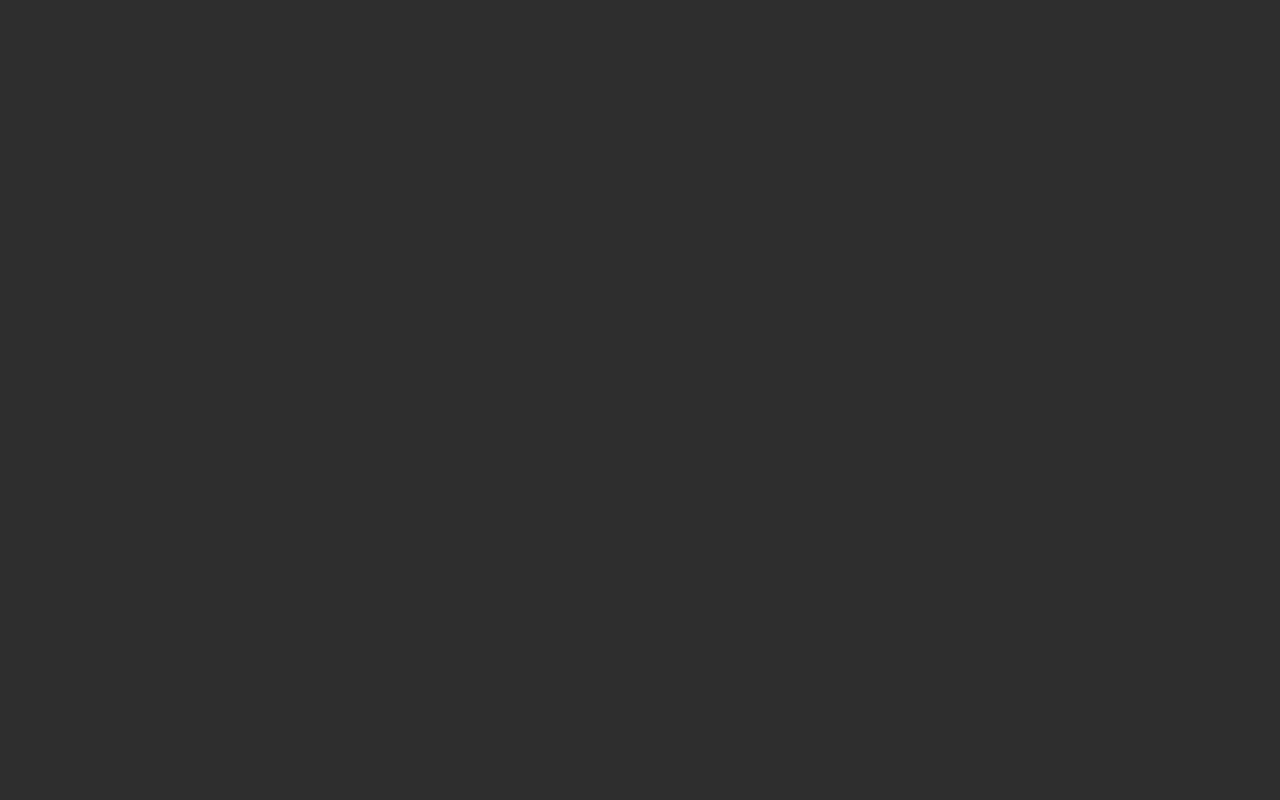
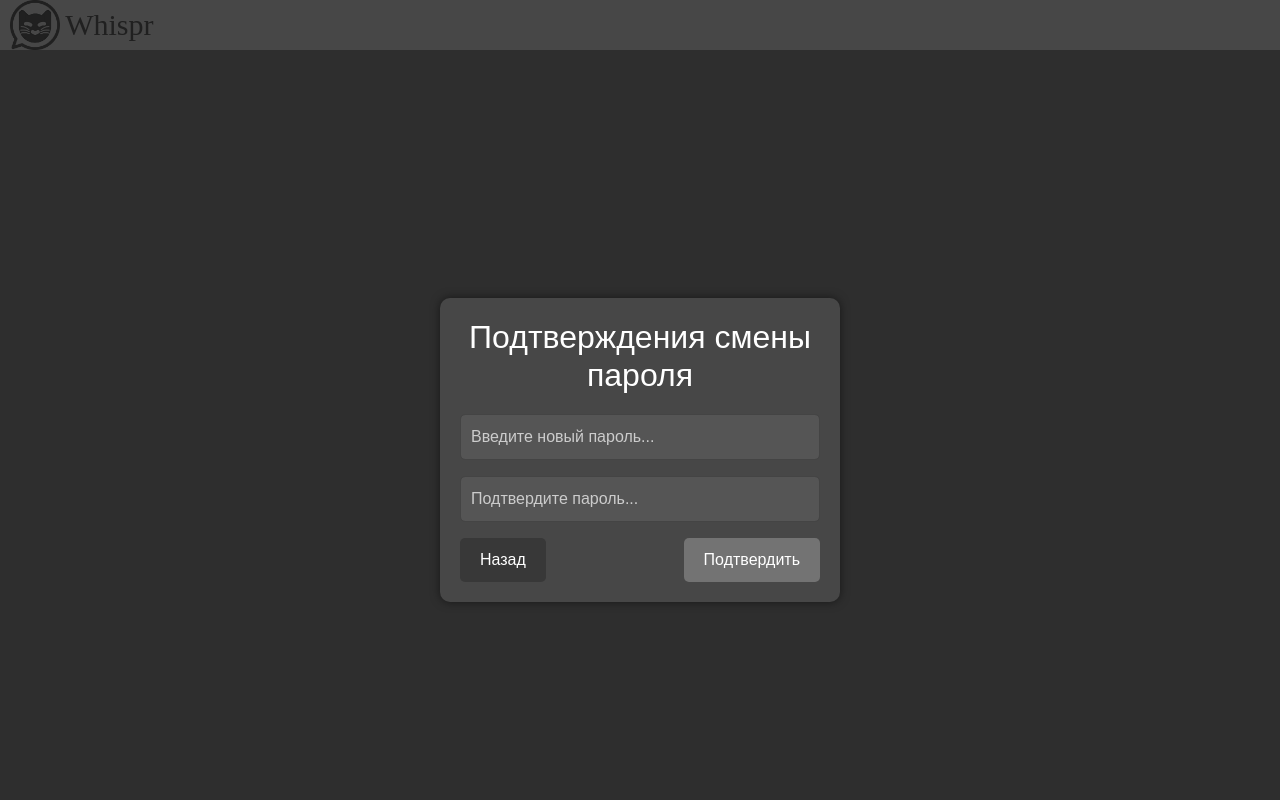
Before and after one commit to Tensai22/whispr_frontend, a React (Create React App) app: page /reset/1/1 in a window 1280 px wide. Before the commit this address had no page. Shown: the top 800 px of the page. Built offline with nearby package versions, Linux system fonts and the light colour scheme.

Commit message:
-Beta version of chat (Functionally working)

```diff
--- a/src/App.js
+++ b/src/App.js
@@ -8,6 +8,7 @@ import ChangePassword from "./components/ChangeResetPassword";
 import WelcomePage from "./components/WelcomePage";
 import ChangeProfilePasswordForm from "./components/ChangeProfilePassword";
 import LogoutButton from "./authorization/Logout";
+import ChangeResetPassword from "./components/ChangeResetPassword";
 
 const Router = ReactRouterDOM.BrowserRouter;
 const Route = ReactRouterDOM.Route;
@@ -30,10 +31,11 @@ const App = () => {
                 <Route path="/registration" element={<Register/>} />
                 <Route path="/reset_password" element={<ForgotPasswordPage/>}/>
                 <Route path="/login" element={<Login/>}/>
-                <Route path="/logout" component={<LogoutButton/>} />
+                <Route path="/logout" element={<LogoutButton/>} />
                 <Route path="/changepassword" element={<ChangePassword/>}/>
                 <Route path="/welcomepage" element={<WelcomePage/>}/>
                 <Route path="/changeprofilepassword" element={<ChangeProfilePasswordForm/>}/>
+                <Route path="/reset/:uidb64/:token" element={<ChangeResetPassword/>} />
             </Routes>
         </Router>
     );
--- a/src/authorization/Logout.js
+++ b/src/authorization/Logout.js
@@ -16,7 +16,7 @@ const LogoutButton = () => {
                 localStorage.removeItem('accessToken');
                 localStorage.removeItem('refreshToken');
 
-                navigate("/login'");
+                navigate("/login");
             }
         } catch (error) {
             console.error('Error logging out:', error);
--- a/src/components/ChangeProfilePassword.js
+++ b/src/components/ChangeProfilePassword.js
@@ -55,20 +55,22 @@ const ChangeProfilePasswordForm = () => {
                     <h2>Изменение пароля</h2>
                     <form onSubmit={handleSubmit(onSubmit)}>
                         <input
+                            name="old_password"
                             type="password"
                             className="form-control mb-3"
                             placeholder="Введите старый пароль..."
-                            {...register('oldPassword', {
+                            {...register('old_password', {
                                 required: 'Старый пароль обязателен'
                             })}
                         />
-                        {errors.oldPassword && <span className="text-danger">{errors.oldPassword.message}</span>}
+                        {errors.old_password && <span className="text-danger">{errors.old_password.message}</span>}
 
                         <input
+                            name="new_password"
                             type="password"
                             className="form-control mb-3"
                             placeholder="Введите новый пароль..."
-                            {...register('newPassword', {
+                            {...register('new_password', {
                                 required: 'Новый пароль обязателен',
                                 minLength: {
                                     value: 8,
@@ -76,19 +78,20 @@ const ChangeProfilePasswordForm = () => {
                                 }
                             })}
                         />
-                        {errors.newPassword && <span className="text-danger">{errors.newPassword.message}</span>}
+                        {errors.new_password && <span className="text-danger">{errors.new_password.message}</span>}
 
                         <input
+                            name="confirm_new_password"
                             type="password"
                             className="form-control mb-3"
                             placeholder="Подтвердите пароль..."
-                            {...register('confirmPassword', {
+                            {...register('confirm_new_password', {
                                 required: 'Подтверждение пароля обязательно',
                                 validate: value =>
-                                    value === watch('newPassword') || 'Пароли не совпадают'
+                                    value === watch('new_password') || 'Пароли не совпадают'
                             })}
                         />
-                        {errors.confirmPassword && <span className="text-danger">{errors.confirmPassword.message}</span>}
+                        {errors.confirm_new_password && <span className="text-danger">{errors.confirm_new_password.message}</span>}
 
                         <div className="buttons d-flex justify-content-between">
                             <button type="button" className="btn btn-secondary" onClick={goBack}>Назад</button>
--- a/src/components/ChangeResetPassword.js
+++ b/src/components/ChangeResetPassword.js
@@ -1,30 +1,33 @@
-import React, { useState } from 'react';
+import React, {useState} from 'react';
 import 'bootstrap/dist/css/bootstrap.min.css';
 import '../css/change_password.css';
-import { useForm } from 'react-hook-form';
+import {useForm} from 'react-hook-form';
 import axios from 'axios';
-import { useNavigate } from 'react-router-dom';
+import {useNavigate, useParams} from 'react-router-dom';
 import Header from "./Header";
 import Footer from "./Footer";
 
 const ChangePasswordForm = () => {
+    const {uidb64, token} = useParams(); // Получаем параметры из URL
     const navigate = useNavigate();
     const [successMessage, setSuccessMessage] = useState('');
     const [errorMessage, setErrorMessage] = useState('');
-    const { register, handleSubmit, formState: { errors }, watch, reset } = useForm();
+    const {register, handleSubmit, formState: {errors}, watch, reset} = useForm();
 
     const onSubmit = async (data) => {
         try {
-            const response = await axios.post("http://localhost:8000/api/change_password/", data, {
+            const csrftoken = getCookie('csrftoken');
+            const response = await axios.post(`http://localhost:8000/api/password_reset_confirm/${uidb64}/${token}/`, data, {
                 headers: {
-                    'X-CSRFToken': getCookie('csrftoken')
+                    'X-CSRFToken': csrftoken,
                 }
             });
+            setSuccessMessage('Успешная регистрация');
+            setErrorMessage('');
             reset();
-            setSuccessMessage("Пароль успешно изменён!");
         } catch (error) {
-            console.log(error);
-            setErrorMessage("Ошибка изменения пароля!");
+            console.error('Error:', error);
+            setErrorMessage('Ошибка при регистрации');
         }
     };
 
@@ -55,10 +58,10 @@ const ChangePasswordForm = () => {
                     <h2>Подтверждения смены пароля</h2>
                     <form onSubmit={handleSubmit(onSubmit)}>
                         <input
-                        type="password"
+                            type="new_password"
                             className="form-control mb-3"
                             placeholder="Введите новый пароль..."
-                        {...register('newPassword', {
+                            {...register('new_password', {
                                 required: 'Новый пароль обязателен',
                                 minLength: {
                                     value: 8,
@@ -68,16 +71,18 @@ const ChangePasswordForm = () => {
                         />
                         {errors.newPassword && <span className="text-danger">{errors.newPassword.message}</span>}
                         <input
+                            name="confirm_password"
                             type="password"
                             className="form-control mb-3"
                             placeholder="Подтвердите пароль..."
-                        {...register('confirmPassword', {
+                            {...register('confirm_password', {
                                 required: 'Подтверждение пароля обязательно',
                                 validate: value =>
-                                value === watch('newPassword') || 'Пароли не совпадают'
+                                    value === watch('new_password') || 'Пароли не совпадают'
                             })}
                         />
-                    {errors.confirmPassword && <span className="text-danger">{errors.confirmPassword.message}</span>}
+                        {errors.confirmPassword &&
+                            <span className="text-danger">{errors.confirmPassword.message}</span>}
                         <div className="buttons d-flex justify-content-between">
                             <button type="button" className="btn btn-secondary" onClick={goBack}>Назад</button>
                             <button type="submit" className="btn btn-primary">Подтвердить</button>
```
Lines whose indentation alone changed are shown as unchanged.
